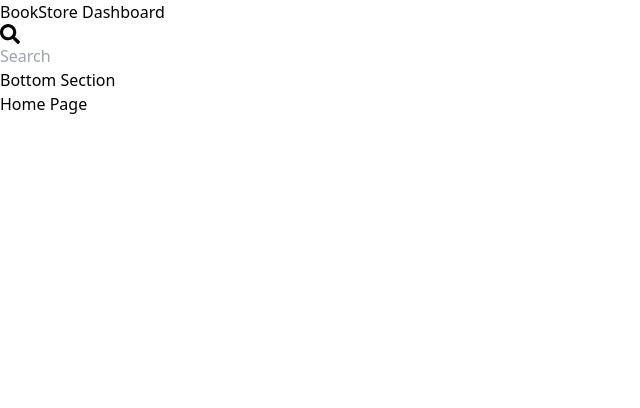
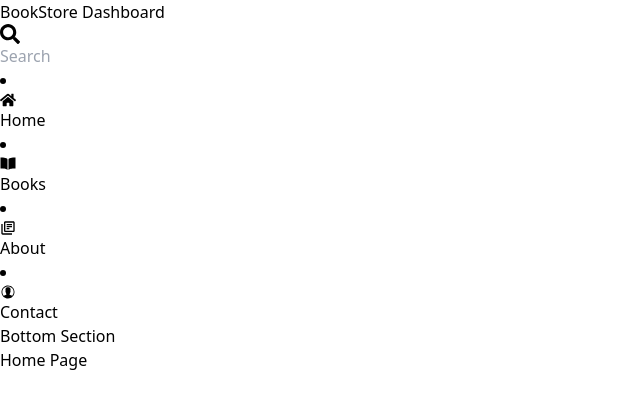
Before and after one commit to NusratTabassum3/Dashboard_ProjectClass, a React (Vite) app: page / in a window 1280 px wide. Shown: the top 408 px of the page, without its empty margins (0-640 px from the left). Built offline with nearby package versions, Linux system fonts and the light colour scheme.

Commit message:
navbar done

```diff
--- /dev/null
+++ b/src/components/NavLink.jsx
@@ -0,0 +1,12 @@
+import { Link } from "react-router";
+
+export default function NavLink({ name, path, icons }) {
+  return (
+    <div>
+      <li className=" flex items-center gap-4">
+        {icons}
+        <Link to={path}>{name}</Link>{" "}
+      </li>
+    </div>
+  );
+}
--- a/src/components/Navbar.jsx
+++ b/src/components/Navbar.jsx
@@ -1,7 +1,52 @@
-import React from "react";
+import { FaHome } from "react-icons/fa";
+import { IoBookSharp } from "react-icons/io5";
+import { MdOutlineLibraryBooks } from "react-icons/md";
+import NavLink from "./NavLink";
+import { IoIosContact } from "react-icons/io";
+
+const Navigation = [
+  {
+    id: 1,
+    name: "Home",
+    path: "/",
+    icon: <FaHome />,
+  },
+
+  {
+    id: 2,
+    name: "Books",
+    path: "/books",
+    icon: <IoBookSharp />,
+  },
+
+  {
+    id: 3,
+    name: "About",
+    path: "/about",
+    icon: <MdOutlineLibraryBooks />,
+  },
+
+  {
+    id: 4,
+    name: "Contact",
+    path: "/contact",
+    icon: <IoIosContact />,
+  },
+];
 
 function Navbar() {
-  return <div></div>;
+  return (
+    <nav className="list-none flex flex-col gap-3">
+      {Navigation.map((navItem) => (
+        <NavLink
+          key={navItem.id}
+          name={navItem.name}
+          path={navItem.path}
+          icons={navItem.icon}
+        />
+      ))}
+    </nav>
+  );
 }
 
 export default Navbar;
--- a/src/main.jsx
+++ b/src/main.jsx
@@ -4,12 +4,18 @@ import "./index.css";
 import Home from "./Home.jsx";
 import { BrowserRouter, Routes, Route } from "react-router";
 import Layout from "./layout/index.jsx";
+import About from "./pages/About.jsx";
+import Books from "./pages/Books.jsx";
+import Contact from "./pages/Contact.jsx";
 createRoot(document.getElementById("root")).render(
   <StrictMode>
     <BrowserRouter>
       <Routes>
         <Route path="/" element={<Layout />}>
           <Route path="/" element={<Home />}></Route>
+          <Route path="/about" element={<About />}></Route>
+          <Route path="/books" element={<Books />}></Route>
+          <Route path="/contact" element={<Contact />}></Route>
         </Route>
       </Routes>
     </BrowserRouter>
--- /dev/null
+++ b/src/pages/About.jsx
@@ -0,0 +1,9 @@
+import React from "react";
+
+export default function About() {
+  return (
+    <div>
+      <h1>About</h1>
+    </div>
+  );
+}
--- /dev/null
+++ b/src/pages/Books.jsx
@@ -0,0 +1,5 @@
+import React from "react";
+
+export default function Books() {
+  return <div></div>;
+}
--- /dev/null
+++ b/src/pages/Contact.jsx
@@ -0,0 +1,5 @@
+import React from "react";
+
+export default function Contact() {
+  return <div></div>;
+}
```
